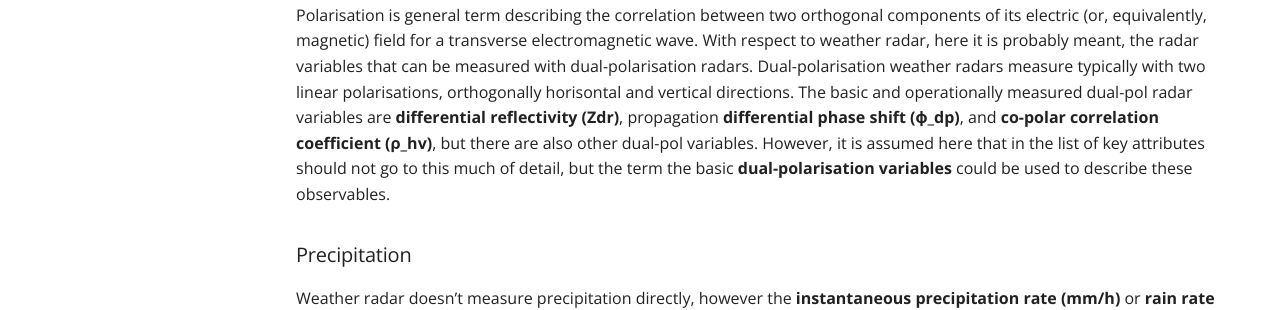
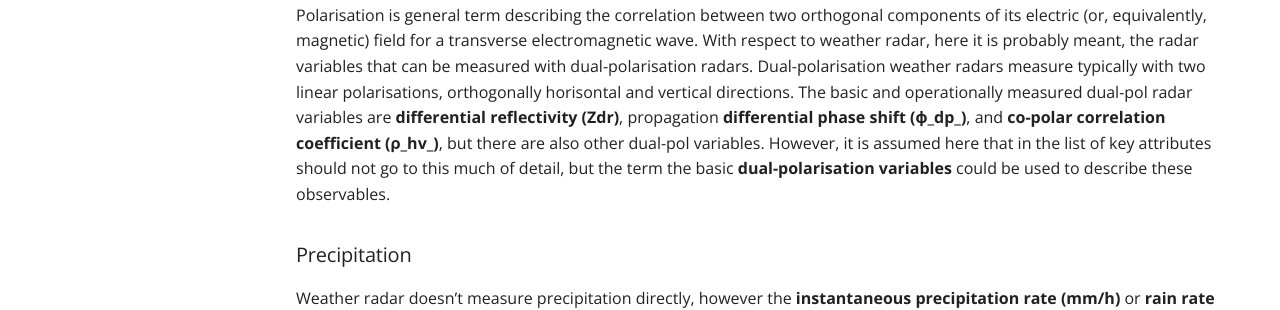
Before and after one commit to EUMETNET/openradardata-documentation, an MkDocs documentation site: the page built from docs/ORD_HVD_summary.md, in a window 1280 px wide and 900 px high, scrolled down 4481 px. Shown: the part 154-464 px from the top of the window. Built offline with MkDocs 1.6.1 and Material for MkDocs 9.7.7, drawn with Linux system fonts in a browser that asks for light colours; comment, search, counter and statistics services are not loaded.

```diff
--- a/docs/ORD_HVD_summary.md
+++ b/docs/ORD_HVD_summary.md
@@ -143,7 +143,7 @@ The basic radar variable is actually called **radar reflectivity factor**, which
 By definition backscatter is the scattering of radiant energy into the hemisphere of space bounded by a plane normal to the direction of the incident radiation and lying on the same side as the incident ray. Presumably here it is meant to describe the backscatter coefficient, i.e., the physical quantity used to describe the backscattering process, are m^−1^ sr^−1^ (per meter and steradian). This is a measure of the reflective strength of a radar target, however also here, backscatter coefficient is not given directly as a radar observable, but **radar reflectivity factor** is the used quantity. Therefore, it is assumed that the two first terms of the key attributes list are describing the same radar observable.
 
 ### Polarisation
-Polarisation is general term describing the correlation between two orthogonal components of its electric (or, equivalently, magnetic) field for a transverse electromagnetic wave. With respect to weather radar, here it is probably meant, the radar variables that can be measured with dual-polarisation radars. Dual-polarisation weather radars measure typically with two linear polarisations, orthogonally horisontal and vertical directions. The basic and operationally measured dual-pol radar variables are **differential reflectivity (Zdr)**, propagation **differential phase shift (ϕ_dp)**, and **co-polar correlation coefficient (ρ_hv)**, but there are also other dual-pol variables. However, it is assumed here that in the list of key attributes should not go to this much of detail, but the term the basic **dual-polarisation variables** could be used to describe these observables.
+Polarisation is general term describing the correlation between two orthogonal components of its electric (or, equivalently, magnetic) field for a transverse electromagnetic wave. With respect to weather radar, here it is probably meant, the radar variables that can be measured with dual-polarisation radars. Dual-polarisation weather radars measure typically with two linear polarisations, orthogonally horisontal and vertical directions. The basic and operationally measured dual-pol radar variables are **differential reflectivity (Zdr)**, propagation **differential phase shift (ϕ_dp_)**, and **co-polar correlation coefficient (ρ_hv_)**, but there are also other dual-pol variables. However, it is assumed here that in the list of key attributes should not go to this much of detail, but the term the basic **dual-polarisation variables** could be used to describe these observables.
 
 ### Precipitation
 Weather radar doesn’t measure precipitation directly, however the **instantaneous precipitation rate (mm/h)** or **rain rate (mm/h)** can be derived using retrieval algorithm from the measured radar reflectivity factor. Therefore, it is suggested to be described this quantity either as the basic radar product in general terms or as instantaneous precipitation rate (mm/h) or rain rate (mm/h).
```
